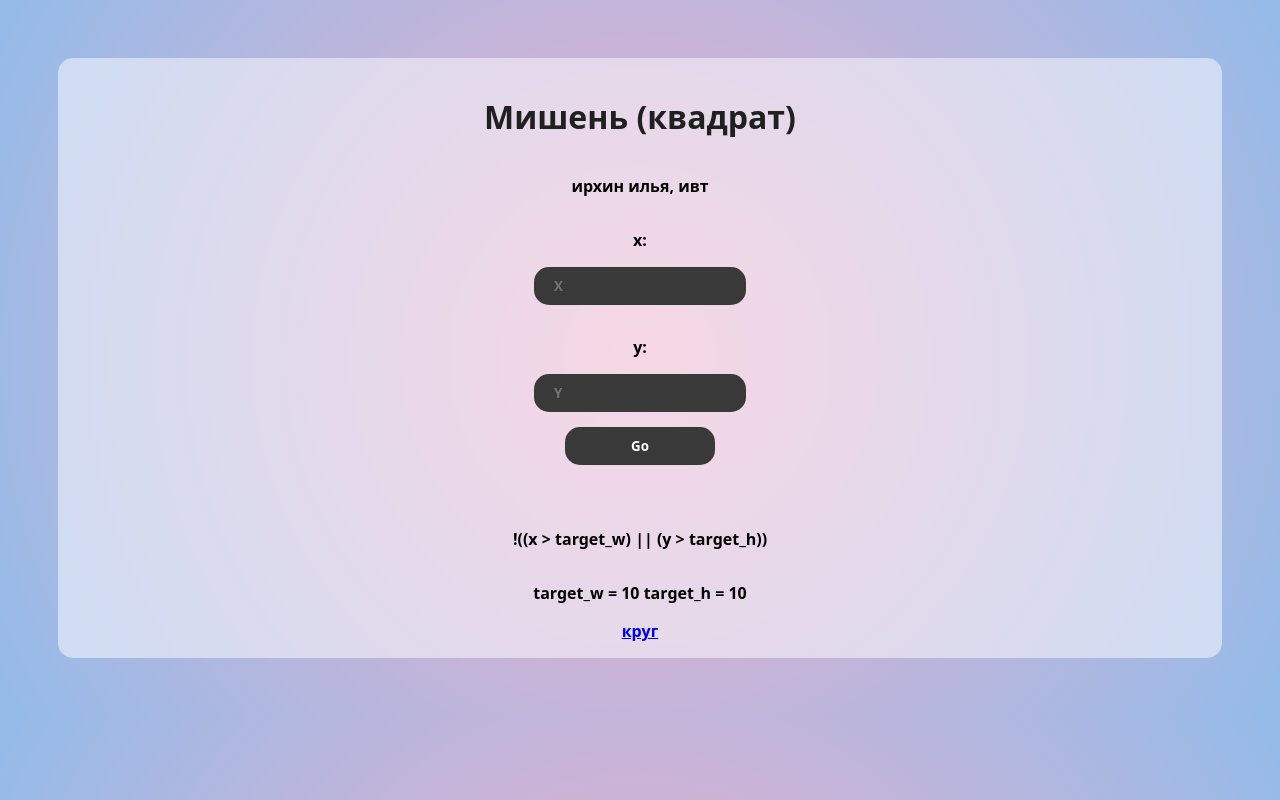
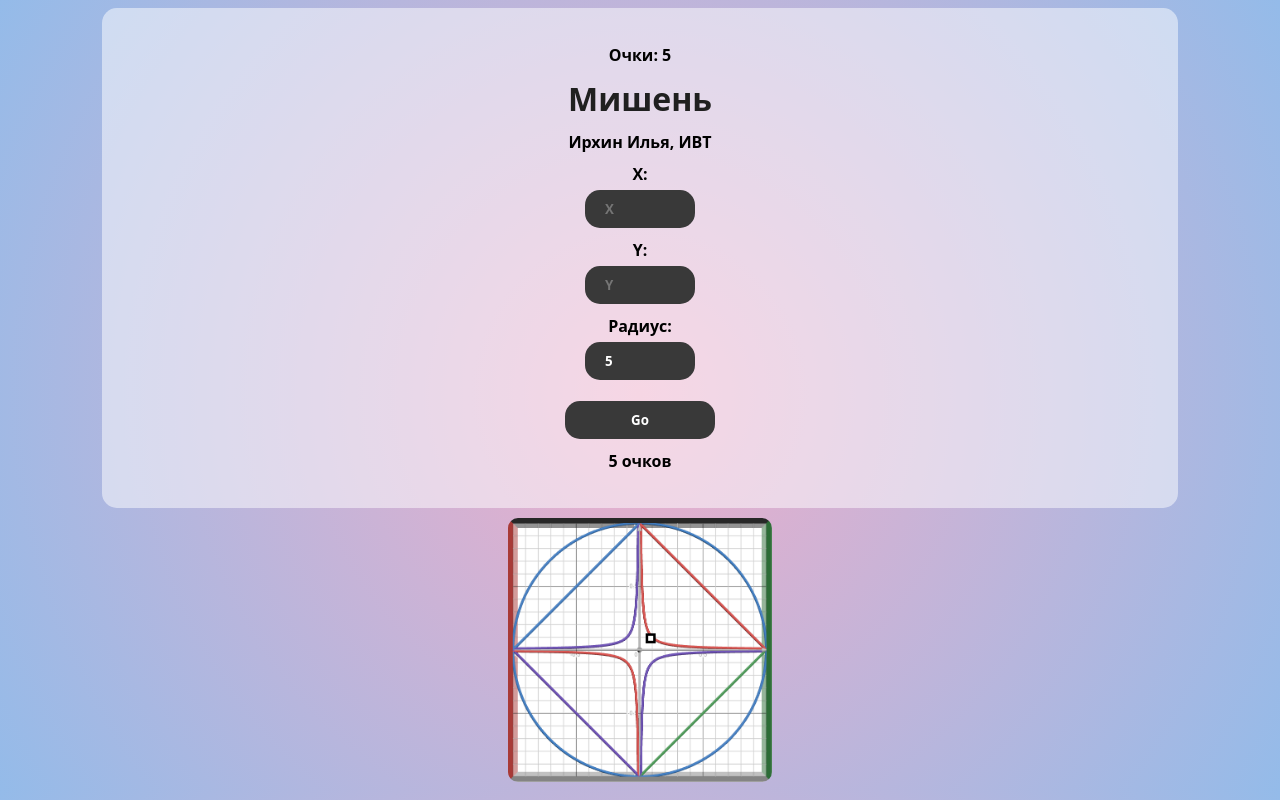
Before and after one commit to cyberquantumx/school-project, a plain HTML site: page mishen/index.html in a window 1280 px wide. Both pictures are taken after a click on the button "Go". Drawn offline with Linux system fonts and the light colour scheme.

Commit message:
Add files via upload
Signed-off-by: Илья <33177966+cyberquantumx@users.noreply.github.com>

```diff
--- a/mishen/index.html
+++ b/mishen/index.html
@@ -3,24 +3,26 @@
 <head>
     <meta charset="UTF-8">
     <meta name="viewport" content="width=device-width, initial-scale=1.0">
-    <title>Мишень квадрат</title>
+    <title>Мишень</title>
     <link rel="stylesheet" href="style.css">
 </head>
 <body>
+
     <div class="container">
-        <h1>Мишень (квадрат)</h1>
-        <p>ирхин илья, ивт</p>
-        <p>x:</p>
-        <input type="number" placeholder="X" id="x"/>
-        <p>y:</p>
-        <input type="number" placeholder="Y" id="y"/>
+        <p id="score">Очки  : 0</p>
+        <h1>Мишень</h1>
+        <p>Ирхин Илья, ИВТ</p>
+        <p>X:</p>
+        <input type="number" placeholder="X" id="x" value="1"/>
+        <p>Y:</p>
+        <input type="number" placeholder="Y" id="y" value="1"/>
+        <p>Радиус:</p>
+        <input type="number" placeholder="радиус" id="rad" value="5" disabled/>
         <input type="button" id="start" value="Go" onclick="start()"></input>
+
         <p id="res"></p>
-        <p>!((x > target_w) || (y > target_h))</p>
-        <p>target_w = 10 target_h = 10</p>
-        <a href="circle.html">круг</a>
-
     </div>
+    <canvas height='1' width='1' id='canvas'></canvas>
     <script src="index.js"></script>
 </body>
 </html>
--- a/mishen/index.js
+++ b/mishen/index.js
@@ -1,62 +1,108 @@
-//cube
-target_w = 10
-target_h = 10
-radius = 10
-
-WIN_TEXT = 'Ты попал!'
-LOSE_TEXT = 'Не попал!'
+//базовые значения
+rad = 5
+side = 10
+points = 0
 E_COR = 'Введи координаты!'
+pos = []
+canvas = document.getElementById("canvas")
+ctx = canvas.getContext('2d')
+image = new Image(200,200);
 
 function r(text){
     return document.getElementById('res').textContent = String(text);
 }
 
+function update(){
+    document.getElementById('score').textContent = `Очки: ${points}`;
+    console.log(points);
+    document.getElementById('x').value = '';
+    document.getElementById('y').value = '';
+}
+
 function getPos(){
     x = document.getElementById('x').value;
     y = document.getElementById('y').value;
-    if (x == '' || y == ''){
+    rad = document.getElementById('rad').value;
+    if (x == '' || y == '' || rad== ''){
         return alert(E_COR)
     } else {
-        console.log(x,y)
-        return [Math.abs(x),Math.abs(y)]
+        console.log(x,y,rad,side)
+        return [Math.abs(x),Math.abs(y), x,y]
+    }
+}
+
+function start(){
+    try {
+        pos = getPos()
+        if(center() == true){
+            r('10 очков')
+            points += 10
+        } else if(square() == true){
+            if(giper2() == true){
+                r('5 очков')
+                points += 5
+            } else if(romb() == true){
+                r('3 очка')
+                points += 3
+            } else if(circle() == true){
+                r('2 очка')
+                points += 2
+            } else {
+                r('1 очко')
+                points += 1
+            }
+        } else {
+            r('не попал!')
+        }
+        update()
+
+        image.onload = function() {
+            canvas.width = (innerHeight - 8) / 3;
+            canvas.height = (innerHeight - 8) / 3;
+            _scale = Math.min( canvas.width /image.naturalWidth , canvas.height / image.naturalHeight );
+            _x = (canvas.width / 2 - (image.naturalWidth / 2) * _scale) | 0;
+            _y = (canvas.height / 2 - (image.naturalHeight / 2) * _scale) | 0;
+            canvas.getContext("2d").drawImage(image,_x,0,image.naturalWidth * _scale, image.naturalHeight * _scale);
+            __x = ((canvas.width/2)-7) + (canvas.width*(0.048*x))
+            __y = ((canvas.height/2)-4) - (canvas.height*(0.048*y))
+            ctx.fillRect(__x, __y, 10,10);
+            ctx.fillStyle = "white";
+            ctx.fillRect(__x+2.5, __y+2.5, 5,5);
+        }
+        image.src = 'mishen.png';
+        update();
+
+    } catch (e) {
+        console.log('ошибка :(')
     }
 }
 
 
-function start(t){
-    s = square();
-    if (s == undefined) return;
-    r(s ? WIN_TEXT : LOSE_TEXT)
-    //r(circle() ? WIN_TEXT : LOSE_TEXT)
+function square(){
+    return ((pos[0] <= side) && (pos[1]) <= side)
 }
 
-function start2(t){
-    c = circle();
-    if (c == undefined) return;
-    r(c ? WIN_TEXT : LOSE_TEXT)
-}
-
-
-function square(){
-    try {
-        pos = getPos()
-        x = pos[0]
-        y = pos[1]
-        return (!((x > target_w) || (y > target_h)))
-    } catch (err){
-        console.error(':(')
-    }
-
+function center(){
+    return pos[0] == 0 && pos[1] == 0
 }
 
 function circle(){
-    try {
-        pos = getPos()
-        x = pos[0]
-        y = pos[1]
-        return ((x**2 + y**2) <= radius**2)
-    } catch (err){
-        console.error(':(')
-    }
+    pos = getPos()
+    return ((pos[0]**2 + pos[1]**2) <= side**2)
+}
 
+function giper(){
+
+    return (((x+side/2)**2+(y+side/2)**2>=(side/2)**2)&&
+    ((x-side/2)**2+(y+side/2)**2>=(side/2)**2)&&
+    ((x+side/2)**2+(y-side/2)**2>=(side/2)**2)&&
+    ((x-side/2)**2+(y-side/2)**2>=(side/2)**2))
 }
+
+function giper2(){
+    return (1/pos[0] >= pos[1])
+}
+
+function romb(){
+    return ((pos[0]+pos[1])/2<=side/2)
+}
--- a/mishen/style.css
+++ b/mishen/style.css
@@ -2,7 +2,7 @@ body {
     display: flex;
     justify-content: center;
     align-items: center;
-
+    flex-direction: column;
     overflow-x: hidden;
 
     background: rgb(238,174,202);
@@ -19,8 +19,9 @@ h1 {
 }
 
 .container {
-    width: 300px;
-    height: 500px;
+    width: 100%;
+    max-width: 976px;
+    height: 400px;
 
     display: flex;
     justify-content: center;
@@ -28,7 +29,7 @@ h1 {
     flex-direction: column;
     flex-grow: 1;
 
-    margin: 50px;
+    margin-bottom: 10px;
     padding: 50px;
 
     background-color: rgba(255,255,255,0.5);
@@ -36,25 +37,49 @@ h1 {
 }
 
 input[type="number"]{
+    margin: 0;
     border: none;
     padding: 10px 5px 10px 5px;
     border-radius: 15px;
     text-indent: 15px;
+    width: 100px;
     background-color: rgb(57, 57, 57);
     color: white;
 }
 
-input[type="button"]{
+
+.container > h1 {
+    text-align: center;
+    margin: 6px;
+}
+.container > input{
+    margin: 0 0 6px 0;
+}
+
+#start {
     border: none;
     padding: 10px 5px 10px 5px;
     width: 150px;
     border-radius: 15px;
     background-color: rgb(57, 57, 57);
     color: white;
+    margin-top: 15px;
 }
-.container > h1 {
-    text-align: center;
+.container > p {
+    margin: 5px;
 }
-.container > input{
-    margin: 0 0 15px 0;
+
+canvas {
+    border-radius: 10px;
+    margin-top: 0px;
 }
+
+@media only screen and (max-width: 960px) {
+    .container  {
+        width: 100%;
+        border-radius: 0px;
+    }
+    body {
+        margin: 0;
+    }
+}
```
Also changed, not shown: mishen/mishen.png (added).
